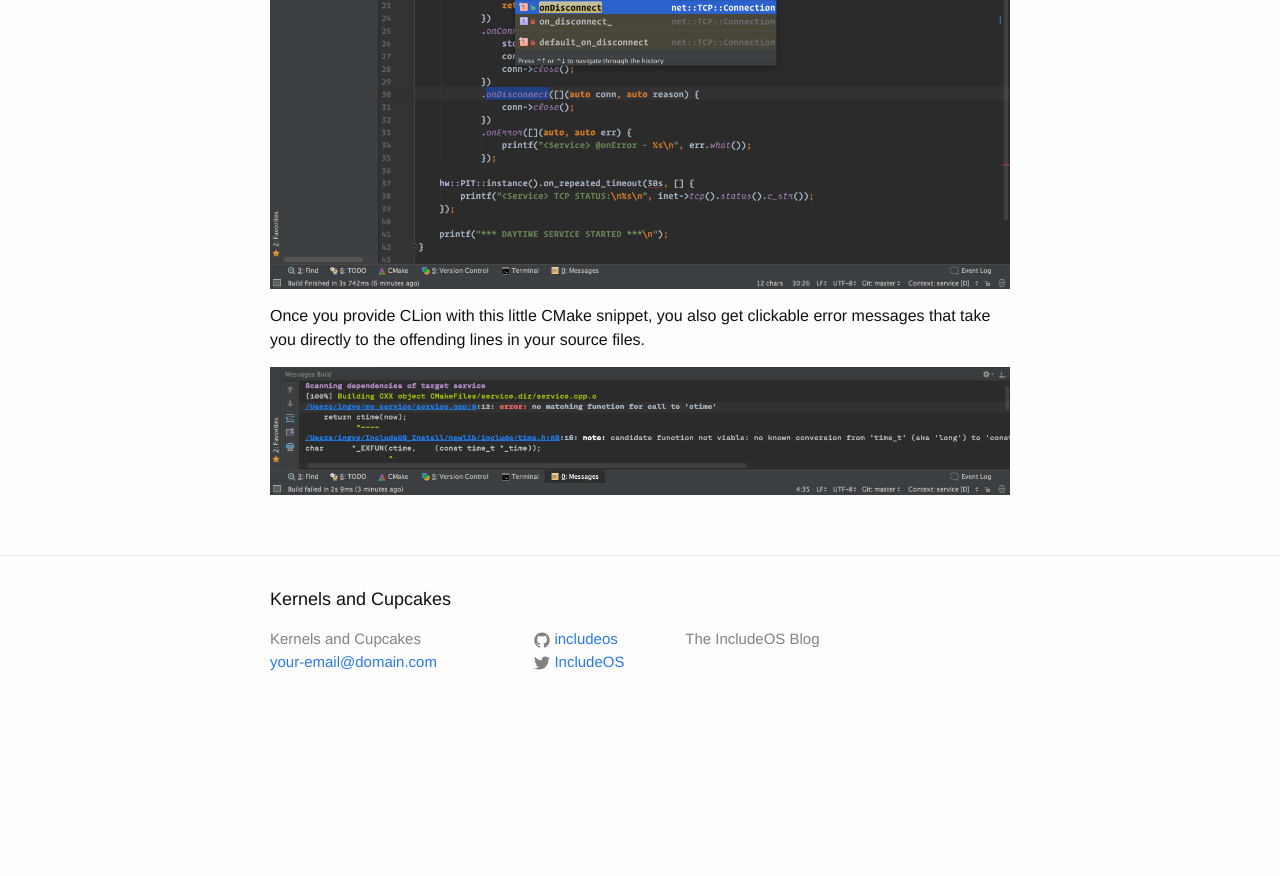
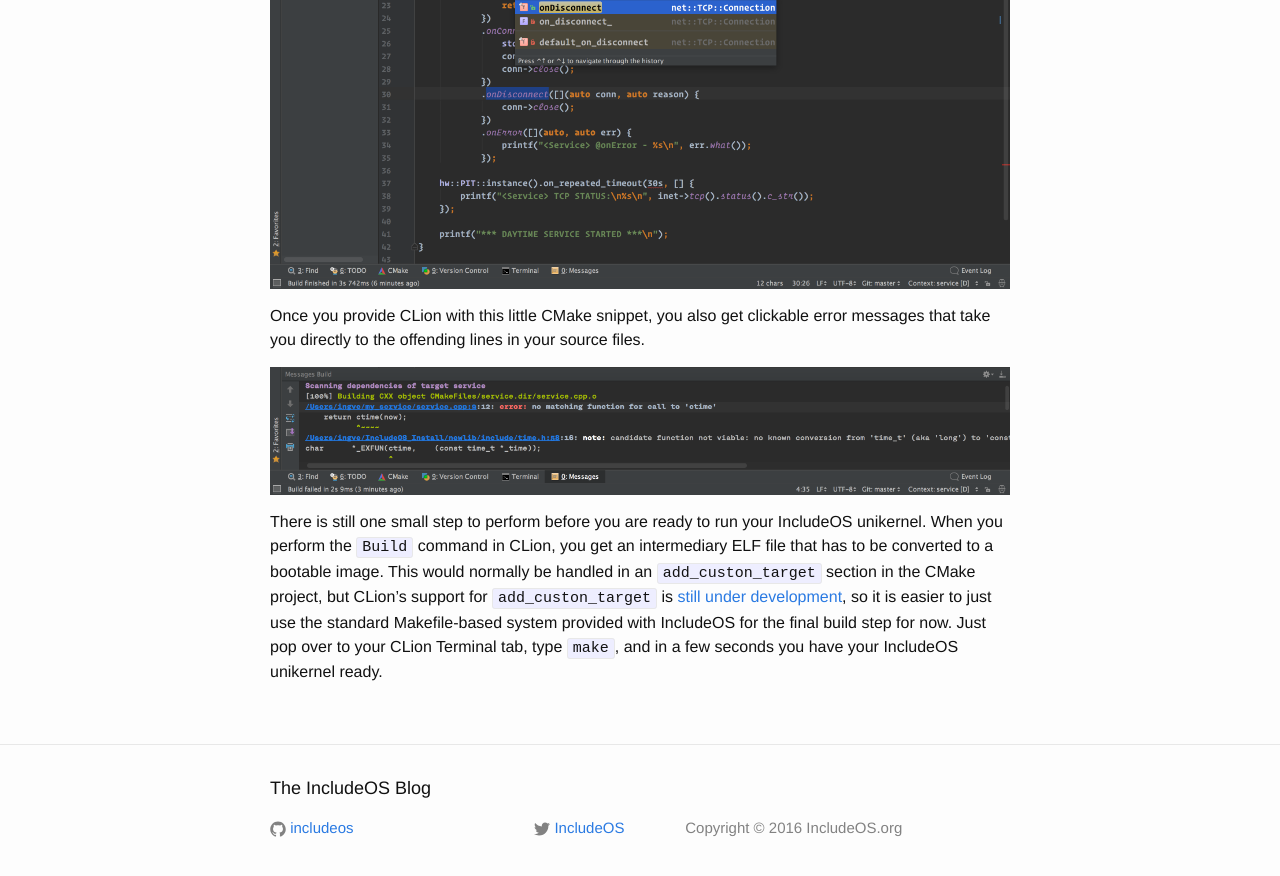
Before and after one commit to mnordsletten/includeos.github.io, a Jekyll site: the page built from _posts/2016-07-29-just-enough-cmake.markdown, in a window 1280 px wide and 900 px high, scrolled down 1188 px. Shown: the top 876 px of the window. Built offline with Jekyll 4.4.1, drawn with Linux system fonts in a browser that asks for light colours; before the commit the page ends 1921 px from its top, so only the background shows below that; some of the changed text lies outside the part shown.

Commit message:
Blog tweaks

```diff
--- a/_config.yml
+++ b/_config.yml
@@ -6,8 +6,7 @@
 # 'jekyll serve'. If you change this file, please restart the server process.
 
 # Site settings
-title: Kernels and Cupcakes
-email: your-email@domain.com
+title: The IncludeOS Blog
 description: The IncludeOS Blog
 baseurl: "" # the subpath of your site, e.g. /blog
 url: "http://blog.includeos.org" # the base hostname & protocol for your site
--- a/_includes/footer.html
+++ b/_includes/footer.html
@@ -6,20 +6,17 @@
 
     <div class="footer-col-wrapper">
       <div class="footer-col footer-col-1">
-        <ul class="contact-list">
-          <li>{{ site.title }}</li>
-          <li><a href="mailto:{{ site.email }}">{{ site.email }}</a></li>
-        </ul>
-      </div>
-
-      <div class="footer-col footer-col-2">
         <ul class="social-media-list">
           {% if site.github_username %}
           <li>
             {% include icon-github.html username=site.github_username %}
           </li>
           {% endif %}
+        </ul>
+      </div>
 
+      <div class="footer-col footer-col-2">
+        <ul class="social-media-list">
           {% if site.twitter_username %}
           <li>
             {% include icon-twitter.html username=site.twitter_username %}
@@ -29,7 +26,7 @@
       </div>
 
       <div class="footer-col footer-col-3">
-        <p>{{ site.description }}</p>
+        <p>Copyright &copy; 2016 IncludeOS.org</p>
       </div>
     </div>
 
--- a/_layouts/post.html
+++ b/_layouts/post.html
@@ -5,7 +5,11 @@
 
   <header class="post-header">
     <h1 class="post-title" itemprop="name headline">{{ page.title }}</h1>
-    <p class="post-meta"><time datetime="{{ page.date | date_to_xmlschema }}" itemprop="datePublished">{{ page.date | date: "%b %-d, %Y" }}</time>{% if page.author %} • <span itemprop="author" itemscope itemtype="http://schema.org/Person"><span itemprop="name">{{ page.author }}</span></span>{% endif %}</p>
+    <p class="post-meta"><time datetime="{{ page.date | date_to_xmlschema }}" itemprop="datePublished">{{ page.date | date: "%b %-d, %Y" }}</time>
+      {% if page.author %}
+	    {% assign author = site.data.authors[page.author] %}
+        | <span itemprop="author" itemscope itemtype="http://schema.org/Person"><span itemprop="name"><a href="http://github.com/{{ author.github }}">{{ author.name }}</a></span></span>
+      {% endif %}</p>
   </header>
 
   <div class="post-content" itemprop="articleBody">
--- a/_posts/2016-07-29-just-enough-cmake.markdown
+++ b/_posts/2016-07-29-just-enough-cmake.markdown
@@ -42,3 +43,5 @@
 Once you provide CLion with this little CMake snippet, you also get clickable error messages that take you directly to the offending lines in your source files.
 
 ![CLion errors]({{site-url}}/media/just-enough-cmake-errors.png)
+
+There is still one small step to perform before you are ready to run your IncludeOS unikernel. When you perform the `Build` command in CLion, you get an intermediary ELF file that has to be converted to a bootable image. This would normally be handled in an `add_custon_target` section in the CMake project, but CLion's support for `add_custon_target` is [still under development](https://blog.jetbrains.com/clion/2016/07/clion-2016-3-roadmap/), so it is easier to just use the standard Makefile-based system provided with IncludeOS for the final build step for now. Just pop over to your CLion Terminal tab, type `make`, and in a few seconds you have your IncludeOS unikernel ready.
```
Also changed, not shown: other parts of _posts/2016-07-29-just-enough-cmake.markdown (+1 -0 lines), _data/authors.yml (added, +9 -0 lines), _layouts/default.html (+8 -1 lines), about.md (deleted, +0 -15 lines).
